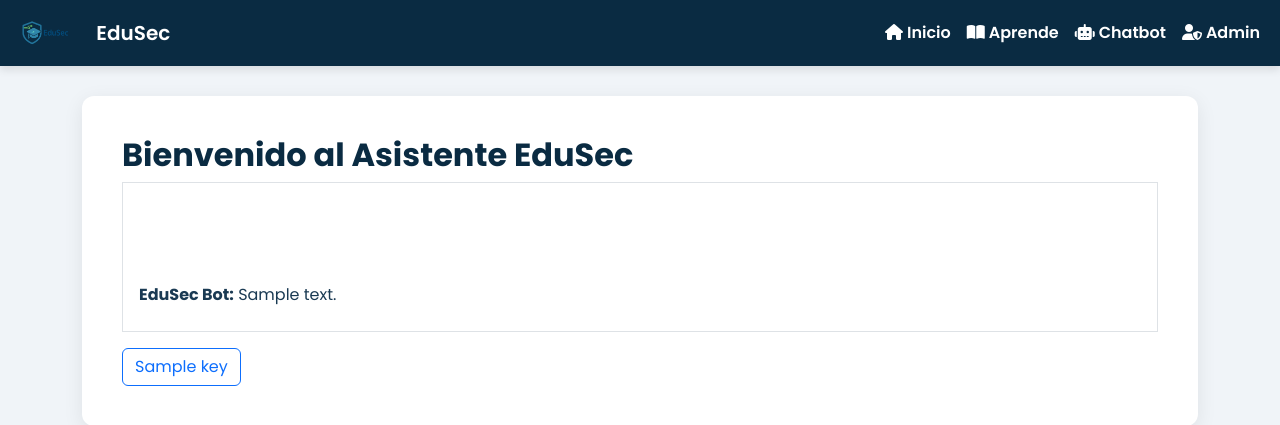
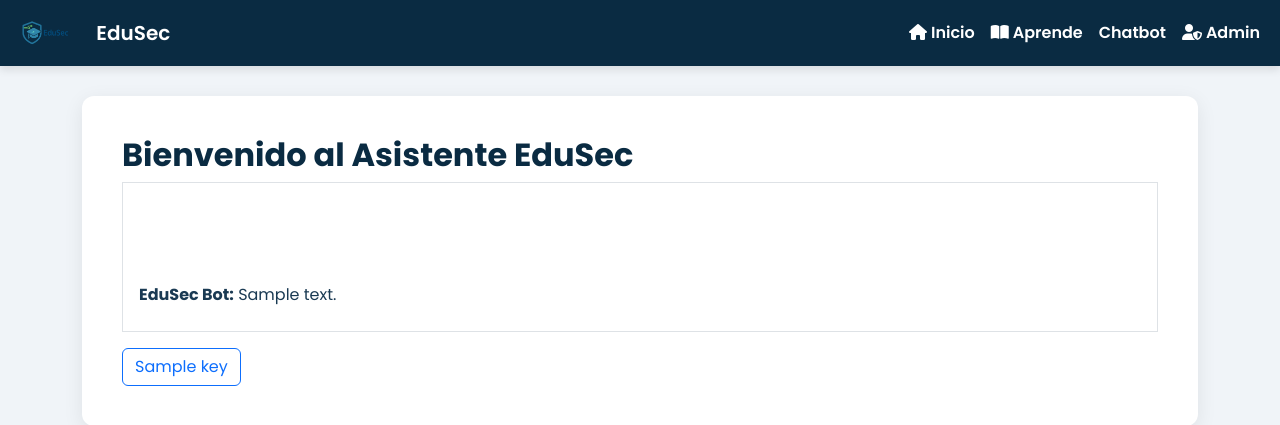
Before and after one commit to juancarlossvr/Edusec, a Django app: template profiles/templates/profiles/chatbot.html in a window 1280 px wide. Shown: the top 425 px of the page. Run offline with Django 5.2, Linux system fonts and the light colour scheme; the template is opened without the code that fills it: most values are stand-ins (such as "Sample title", 1, 10 or a date in 2020); parts of the project's set-up code (start-up, migrations or seed data) failed here and were passed over.

Commit message:
Corrige chatbol

```diff
--- a/templates/base.html
+++ b/templates/base.html
@@ -29,7 +29,7 @@
                         <a class="nav-link" href="{% url 'profiles:glosario' %}"><i class="fas fa-book-open me-1"></i>Aprende</a>
                     </li>
                     <li class="nav-item">
-                        <a class="nav-link" href="{% url 'profiles:chatbot' %}"><i class="fas fa-robot me-1"></i>Chatbot</a>
+                        <a class="nav-link" href="{% url 'profiles:chatbot' %}">Chatbot </a>
                     </li>
                     {% if request.session.participante_nombre %}
                     <li class="nav-item">
```
